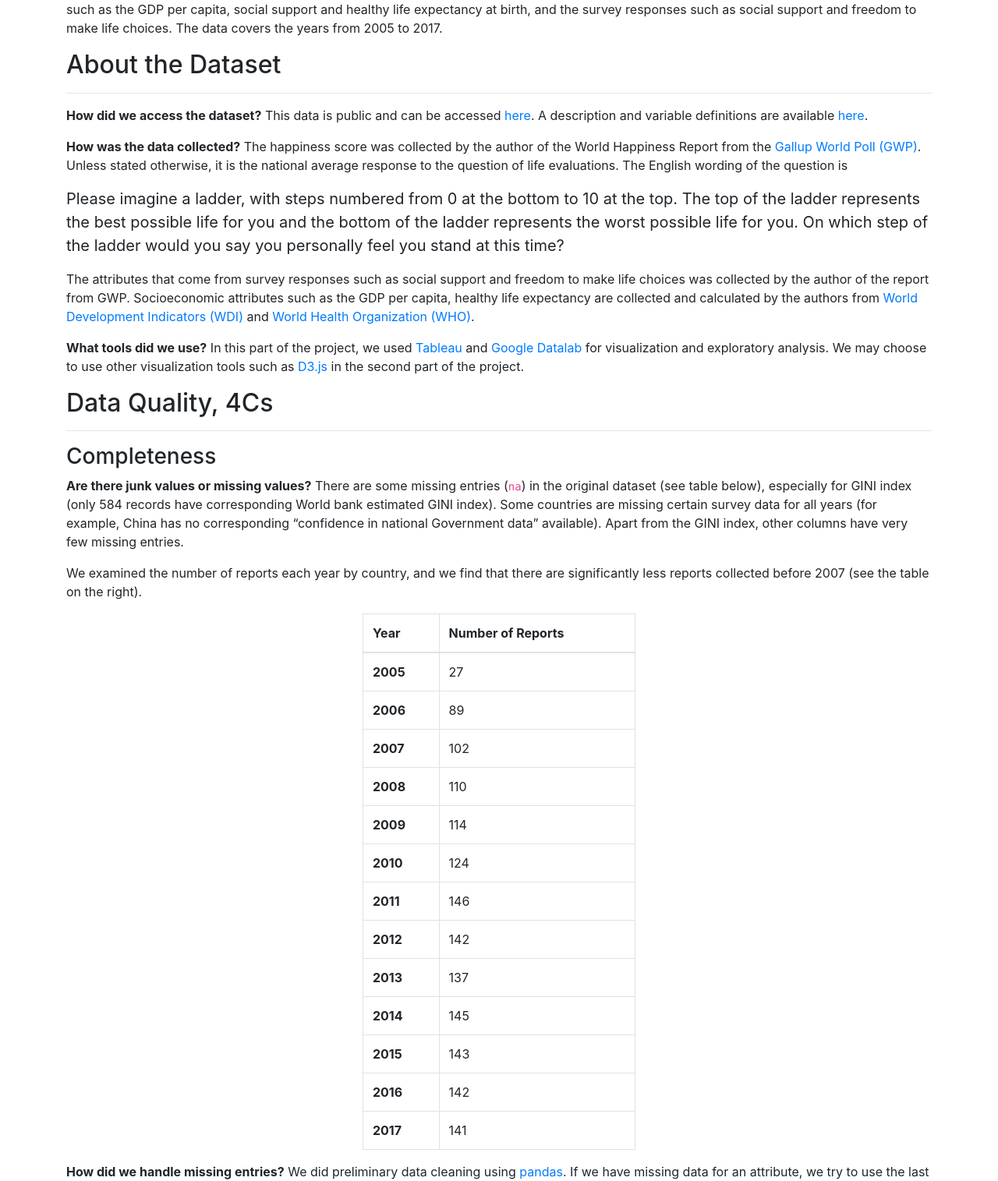
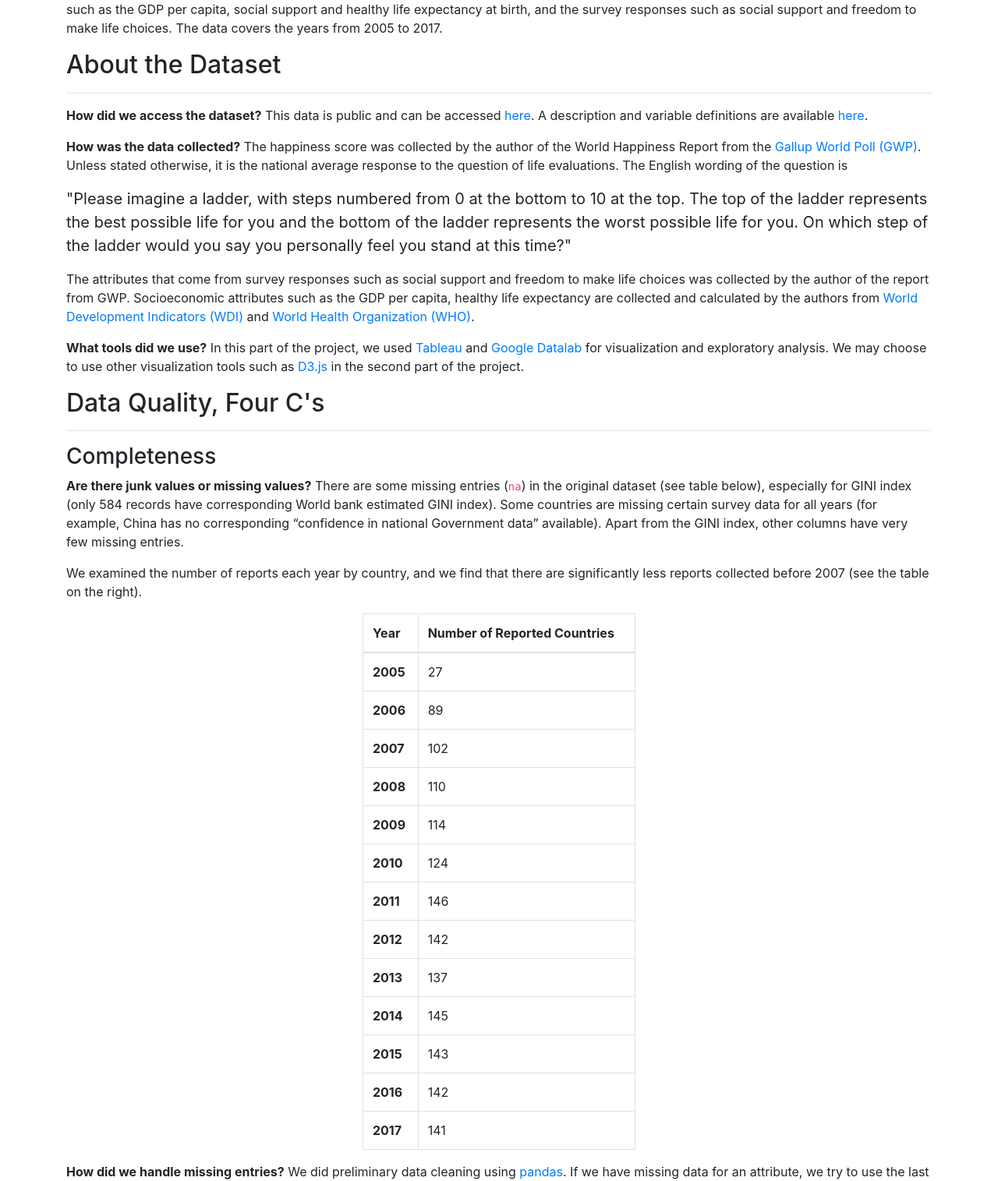
Before and after one commit to interactive-data-science-project-team/world-happiness-visualization, a Flask app: page / in a window 1280 px wide. Shown: the part 399-1914 px from the top of the page at 78% size. Run offline with Flask 2, Linux system fonts and the light colour scheme; some libraries are stand-ins or nearby versions.

Commit message:
content changes

```diff
--- /dev/null
+++ b/app/index.yaml
@@ -0,0 +1,2 @@
+indexes:
+# AUTOGENERATED
--- a/app/templates/data_exploratory/about_dataset.html
+++ b/app/templates/data_exploratory/about_dataset.html
@@ -19,12 +19,12 @@
 
 <blockquote class="blockquote">
     <p>
-        Please imagine a ladder, with steps numbered from 0 at the
+        "Please imagine a ladder, with steps numbered from 0 at the
         bottom
         to 10 at the top. The top of the ladder represents the best possible
         life for you and the bottom of the ladder represents the worst possible
         life for you. On which step of the ladder would you say you personally
-        feel you stand at this time?
+        feel you stand at this time?"
     </p>
 </blockquote>
 
--- a/app/templates/data_exploratory/data_quality/completeness.html
+++ b/app/templates/data_exploratory/data_quality/completeness.html
@@ -59,10 +59,10 @@
 
 <p>
     Alternatively, if we
-    want to study how happiness score develops in a country, we can model the
-    happiness score for a country as time series over the years. We show a
-    line chart which depicts how happiness scores of happiest countries in 2017
-    developed in the past few years.
+    want to study how happiness score changes over time in a country, we can model the
+    happiness score for a country as a time series over the years. We show a
+    line chart which depicts how happiness scores of five happiest countries
+    changed in the past few years.
 </p>
 
 <img src="static/images/linechart.png" class="img-fluid mx-auto d-block" alt="LinePlot">
--- a/app/templates/index.html
+++ b/app/templates/index.html
@@ -23,7 +23,7 @@
     {% include 'data_exploratory/about_dataset.html' %}
 
 
-    <h2>Data Quality, 4Cs</h2>
+    <h2>Data Quality, Four C's</h2>
     <hr>
 
     {% include 'data_exploratory/data_quality/completeness.html' %}
--- a/app/templates/layout.html
+++ b/app/templates/layout.html
@@ -21,10 +21,14 @@
 <!-- navbar -->
 <nav class="navbar navbar-expand-lg navbar-dark bg-dark">
     <a class="navbar-brand" href="#">World Happiness Visualization</a>
+
+    {% if navigation_bar | length > 0 %}
     <button class="navbar-toggler" type="button" data-toggle="collapse" data-target="#navbarNav"
             aria-controls="navbarNav" aria-expanded="false" aria-label="Toggle navigation">
         <span class="navbar-toggler-icon"></span>
     </button>
+    {% endif %}
+
     <div class="navbar-collapse collapse" id="navbarNav">
         <ul class="navbar-nav">
             {% for href, id, caption in navigation_bar %}
--- a/app/templates/tables/num_reports_by_year.html
+++ b/app/templates/tables/num_reports_by_year.html
@@ -2,7 +2,7 @@
   <thead>
     <tr>
         <th scope="col">Year</th>
-        <th scope="col">Number of Reports</th>
+        <th scope="col">Number of Reported Countries</th>
     </tr>
   </thead>
   <tbody>
```
